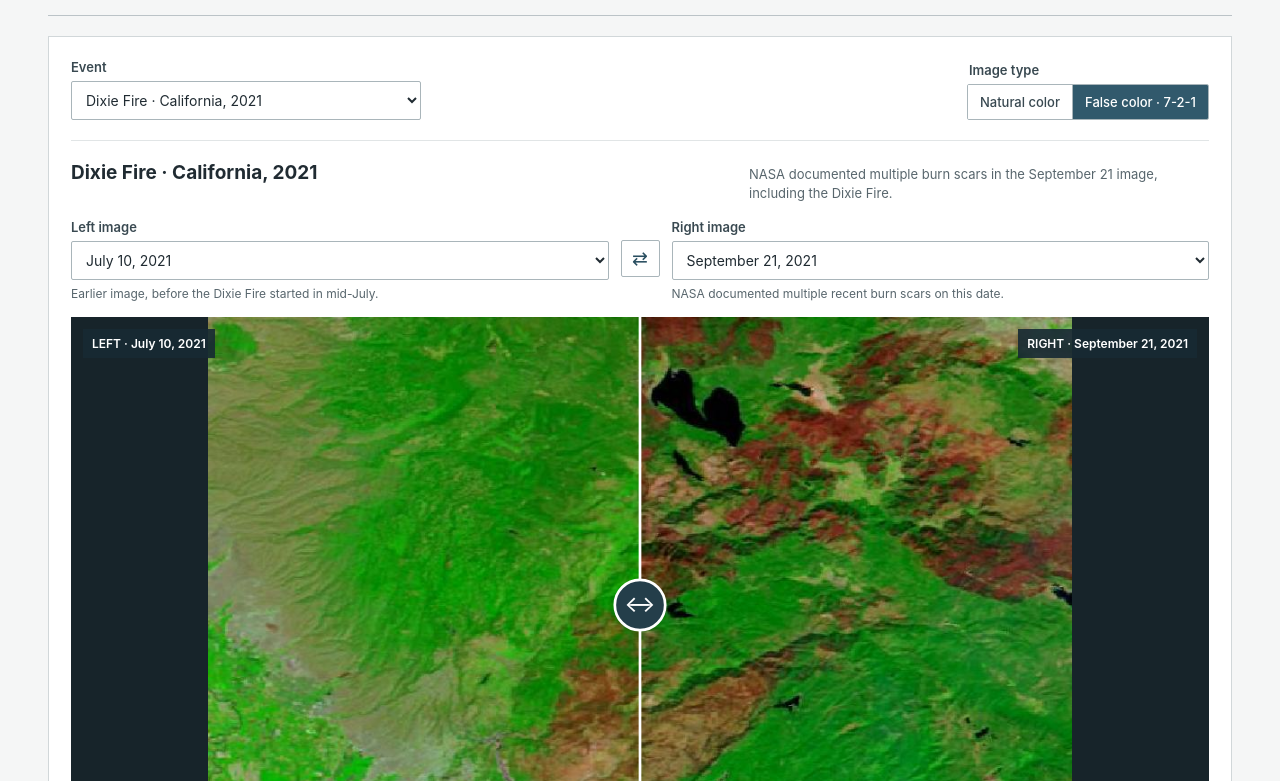
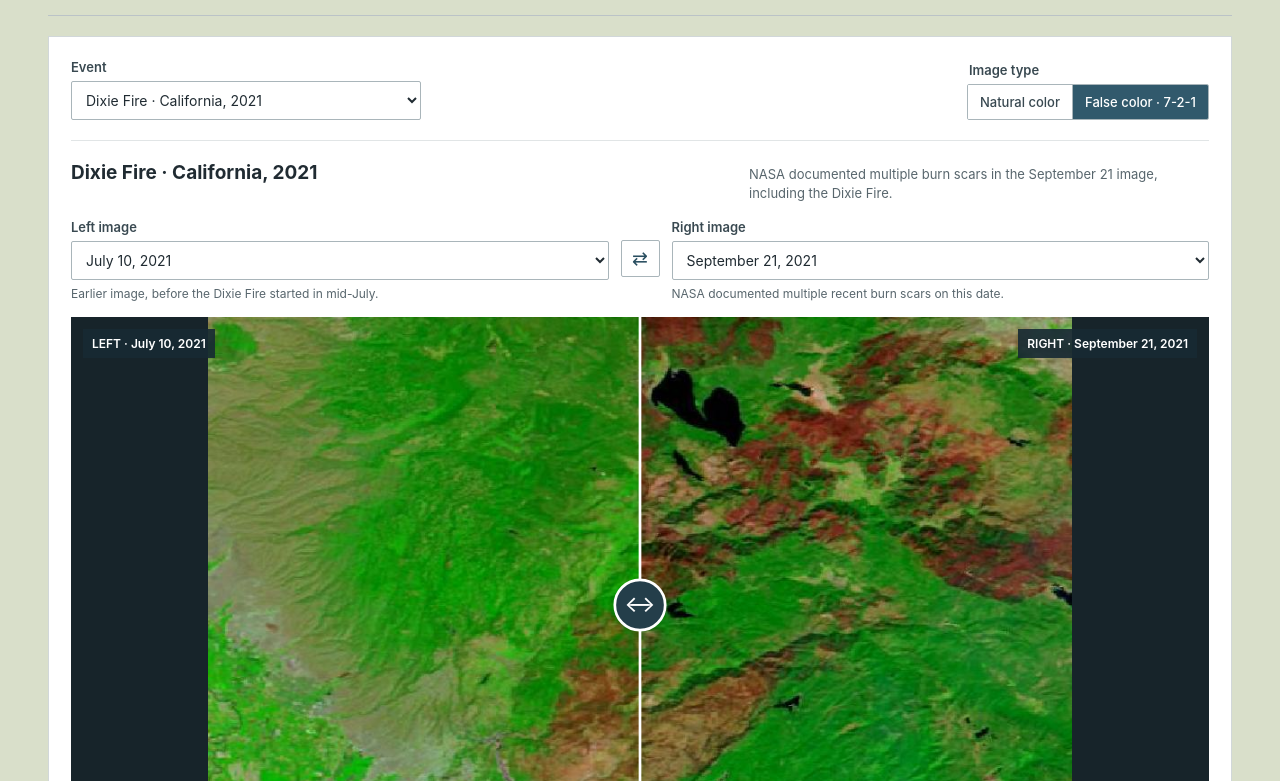
Before and after one commit to haydenkellington/DSC106-Project3, a plain HTML site: page index.html in a window 1280 px wide. Shown: the part 85-866 px from the top of the page. Drawn offline with Linux system fonts and the light colour scheme.

Commit message:
Use muted green page background

```diff
--- a/index.html
+++ b/index.html
@@ -5,7 +5,7 @@
   <meta name="viewport" content="width=device-width, initial-scale=1">
   <title>Landscape change | MODIS comparison</title>
   <style>
-:root { color-scheme: light; font-family: -apple-system, BlinkMacSystemFont, "Segoe UI", sans-serif; color: #202b32; background: #f5f6f6; }
+:root { color-scheme: light; font-family: -apple-system, BlinkMacSystemFont, "Segoe UI", sans-serif; color: #202b32; background: #d9dfca; }
 * { box-sizing: border-box; }
 body { margin: 0; }
 .page { max-width: 1240px; margin: 0 auto; padding: 28px 28px 56px; }
```
